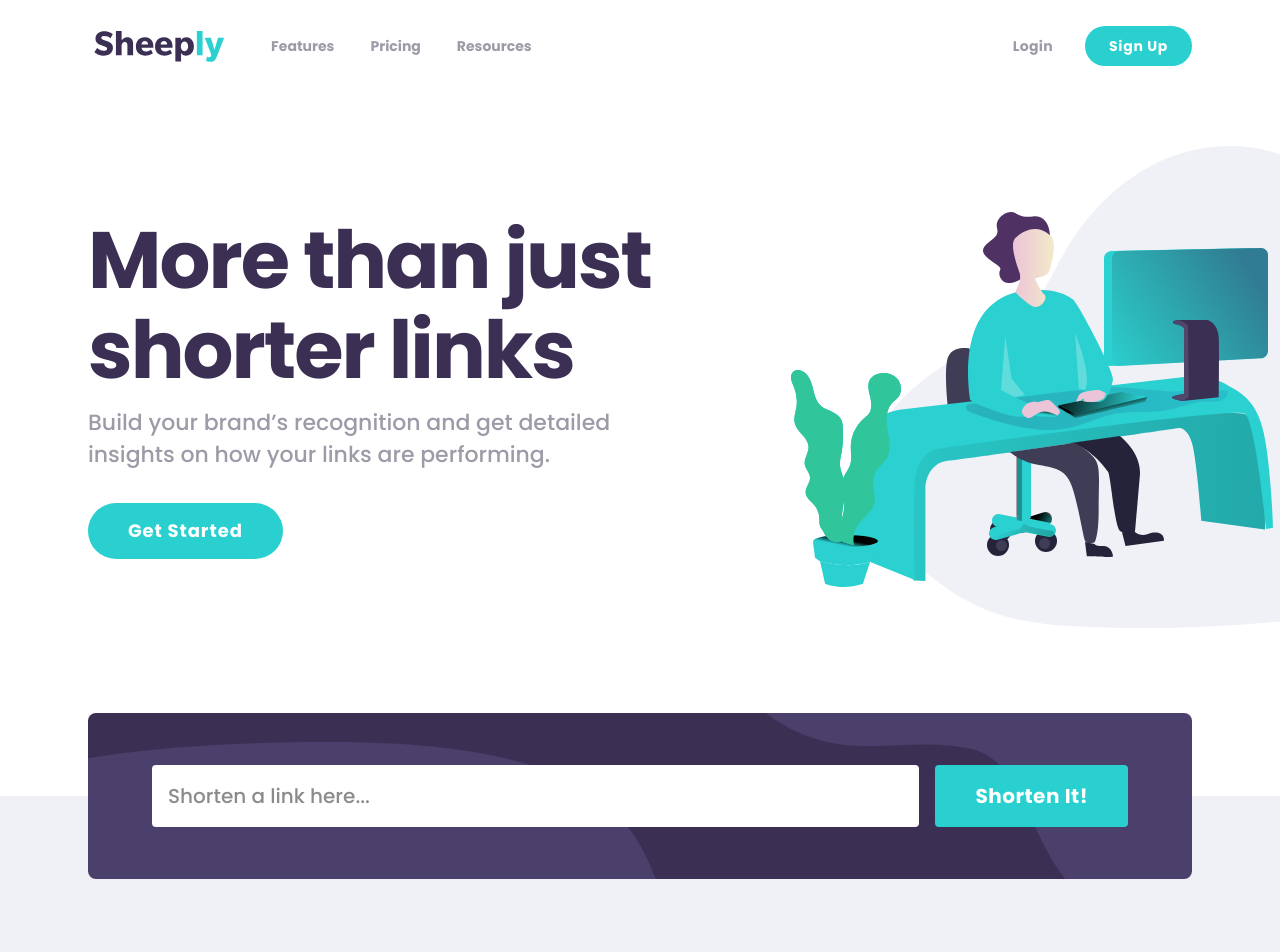
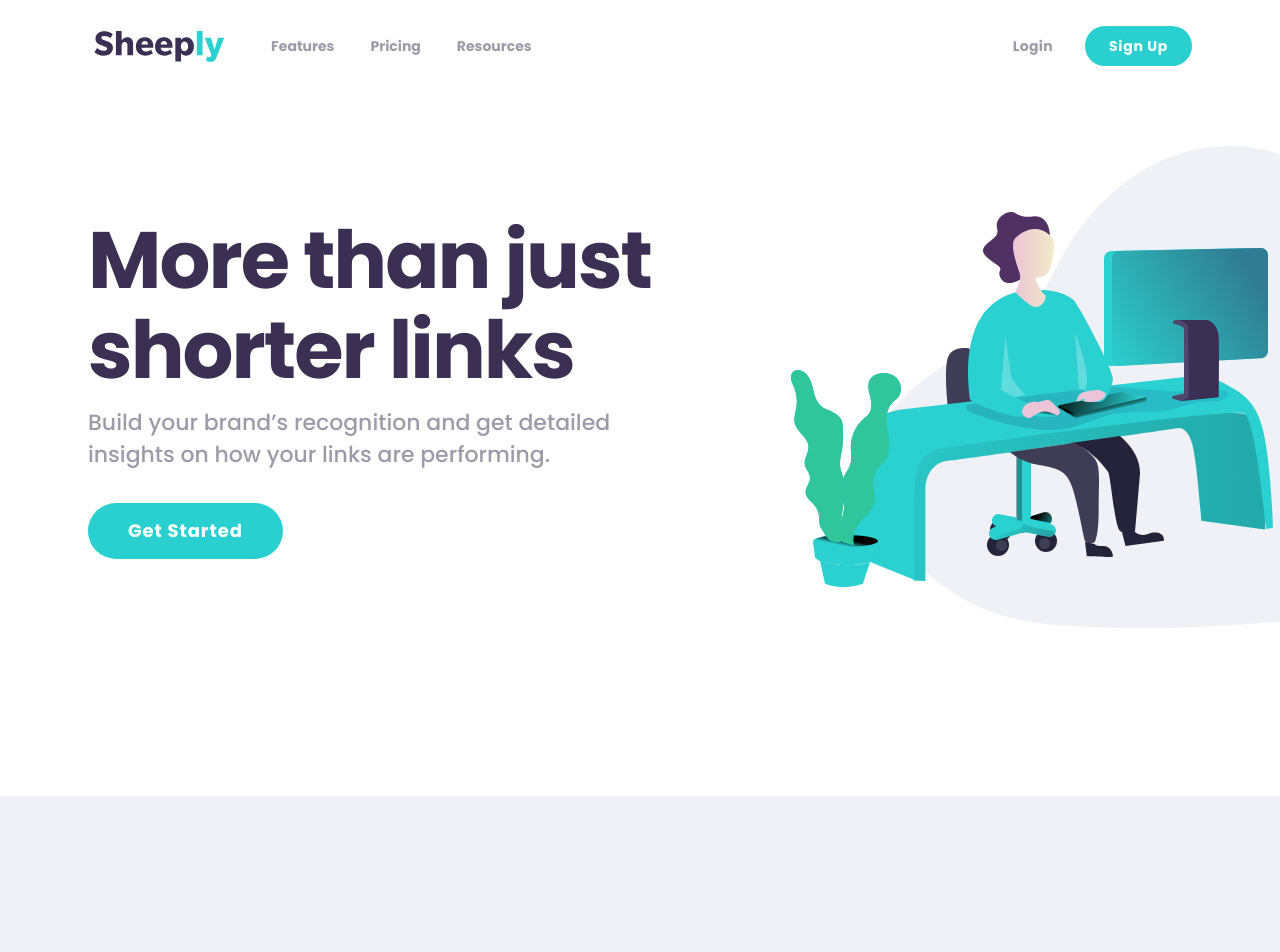
Before and after one commit to avfonseca00/sheep-ly, a Next.js app in the folder frontend/: page / in a window 1280 px wide. Shown: the top 952 px of the page. Built offline with nearby package versions, Linux system fonts and the light colour scheme.

Commit message:
fix(frontend): Change the way of showing Shorten section

```diff
--- a/frontend/src/app/components/Hero.tsx
+++ b/frontend/src/app/components/Hero.tsx
@@ -16,7 +16,6 @@ export default function Hero() {
                     Get Started
                 </ButtonRounded>
             </div>
-            <Shorten/>
         </div>
     )
 }
--- a/frontend/src/app/components/Shorten.tsx
+++ b/frontend/src/app/components/Shorten.tsx
@@ -1,14 +1,17 @@
 import Button from "./Button"
+import LinkCard from "./LinkCard"
 
 export default function Shorten() {
     return (
-        <div className="flex flex-col w-full lg:max-w-5xl xl:max-w-6xl absolute bottom-0 translate-y-2/4">
-            <form className="flex flex-col md:flex-row gap-4 mx-6 bg-dark-violet bg-[url(/images/bg-shorten-mobile.svg)] md:bg-[url(/images/bg-shorten-desktop.svg)] bg-no-repeat bg-top-right p-6 xl:px-16 xl:py-13 rounded-lg">
-                <input type="text" name="" className="bg-white xl:text-[20px] p-3 xl:p-4 rounded-sm md:flex-1" placeholder="Shorten a link here..." />
-                <Button>
-                    Shorten It!
-                </Button>
-            </form>
+        <div className="flex flex-col items-center relative w-full bg-grayish-violet-light pt-25 md:pt-27">
+            <div className="flex flex-col gap-4 w-full lg:max-w-5xl xl:max-w-6xl absolute top-0 -translate-y-20">
+                <form className="flex flex-col md:flex-row gap-4 md:gap-6 mx-6 bg-dark-violet bg-[url(/images/bg-shorten-mobile.svg)] md:bg-[url(/images/bg-shorten-desktop.svg)] bg-no-repeat bg-top-right p-6 xl:px-16 xl:py-13 rounded-lg">
+                    <input type="text" name="" className="bg-white xl:text-[20px] p-3 xl:p-4 rounded-sm md:rounded-lg md:flex-1" placeholder="Shorten a link here..." />
+                    <Button variant="lg">
+                        Shorten It!
+                    </Button>
+                </form>
+            </div>
         </div>
     )
 }
```
